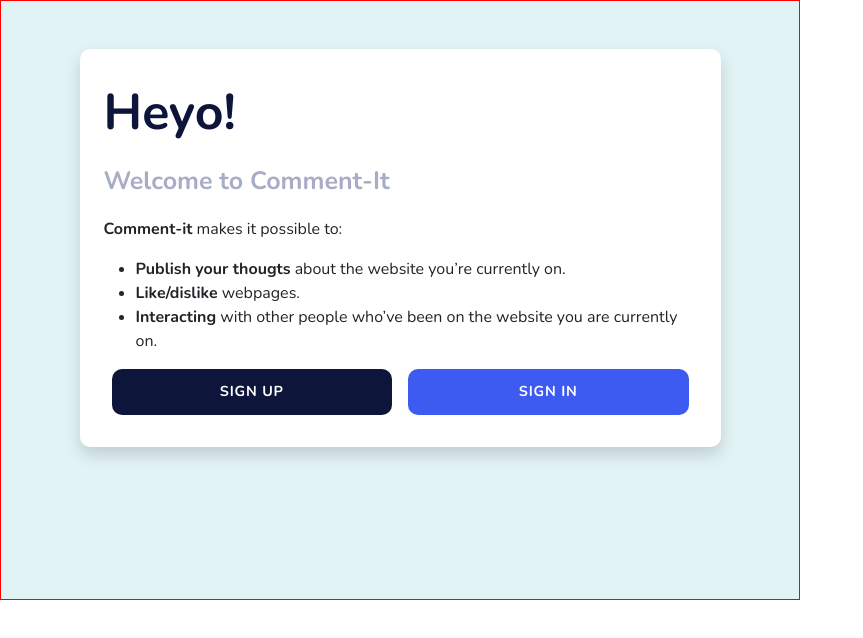
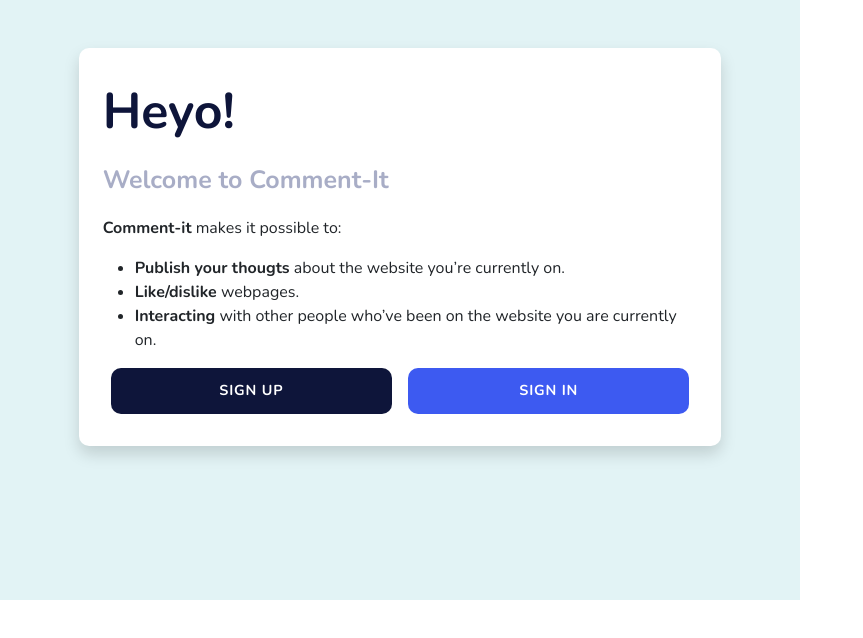
Before and after one commit to mehmetalperen/comment-it, a React (Create React App) app: page / in a window 1280 px wide. Shown: the top 638 px of the page, without its empty margins (0-863 px from the left). Built offline with nearby package versions, Linux system fonts and the light colour scheme; no server answers.

Commit message:
remove red border

```diff
--- a/src/App.css
+++ b/src/App.css
@@ -11,9 +11,6 @@ html {
 .App {
   width: 800px;
   height: 600px;
-  border-style: solid;
-  border-color: red;
-  border-width: 1px;
   background-color: #e2f3f5;
   display: flex;
   overflow-x: hidden;
```
